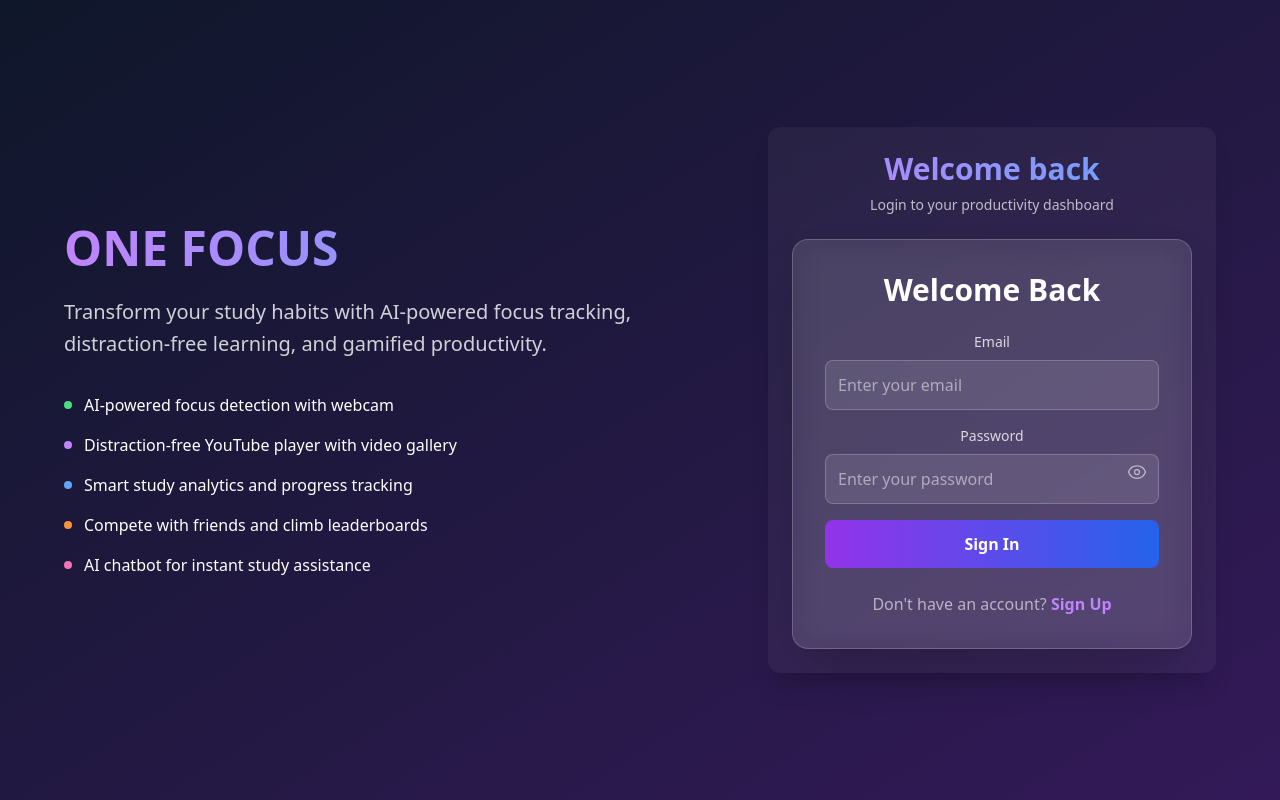
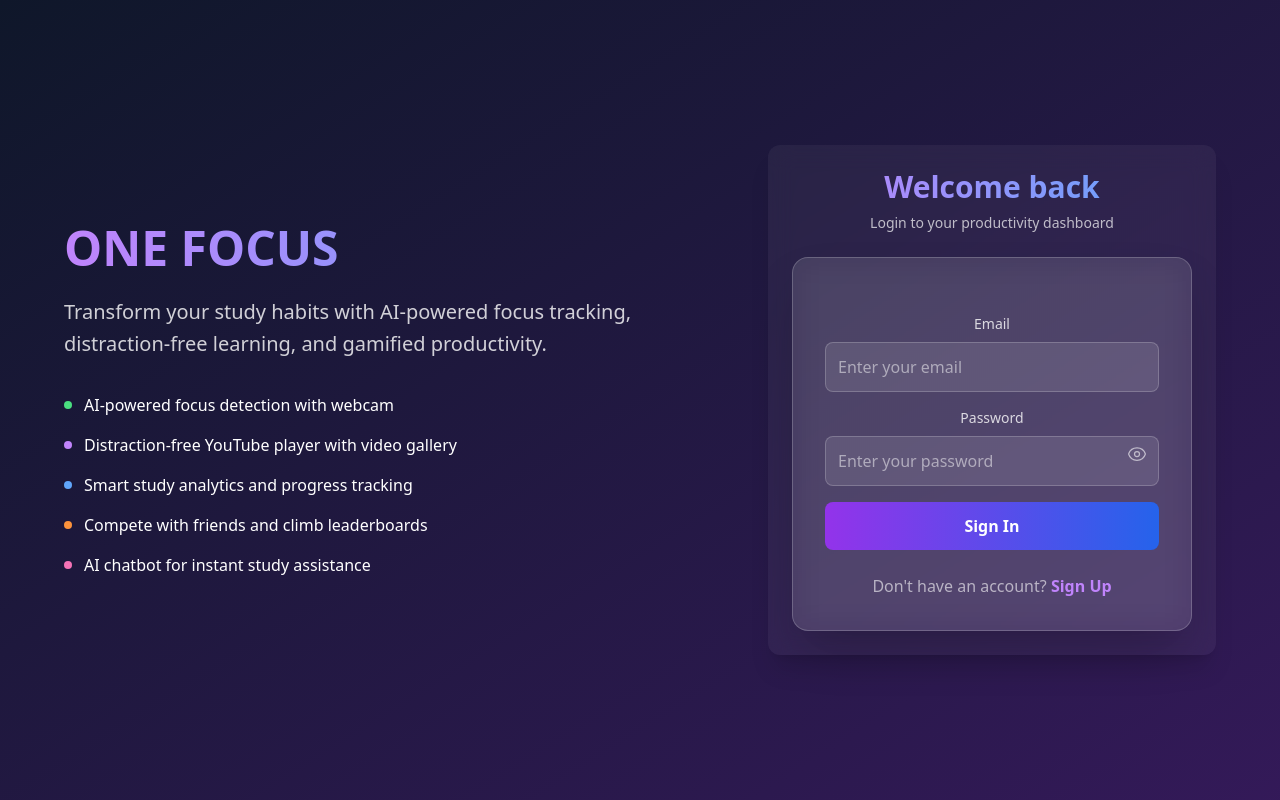
Before and after one commit to Krishna-Gupta17/OneFocus, a React (Vite) app: page / in a window 1280 px wide. Built offline with nearby package versions, Linux system fonts and the light colour scheme; no server answers.

Commit message:
Update Login.jsx

```diff
--- a/src/components/Auth/Login.jsx
+++ b/src/components/Auth/Login.jsx
@@ -26,7 +26,7 @@ const Login = ({ onToggle }) => {
   return (
     <div className="w-full max-w-md">
       <div className="backdrop-blur-lg bg-white/10 p-8 rounded-2xl border border-white/20 shadow-2xl">
-        <h2 className="text-3xl font-bold text-white mb-6 text-center">Welcome Back</h2>
+        <h2 className="text-3xl font-bold text-white mb-6 text-center"></h2>
 
         {error && (
           <div className="bg-red-500/20 border border-red-500/50 text-red-200 px-4 py-3 rounded-lg mb-4">
```
